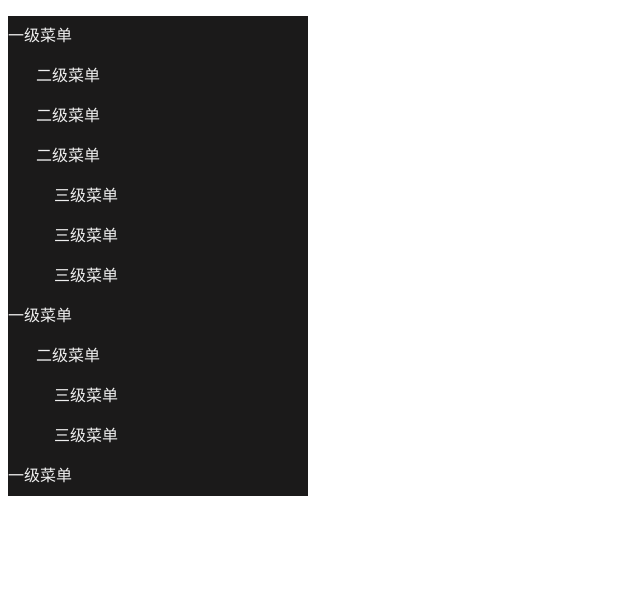
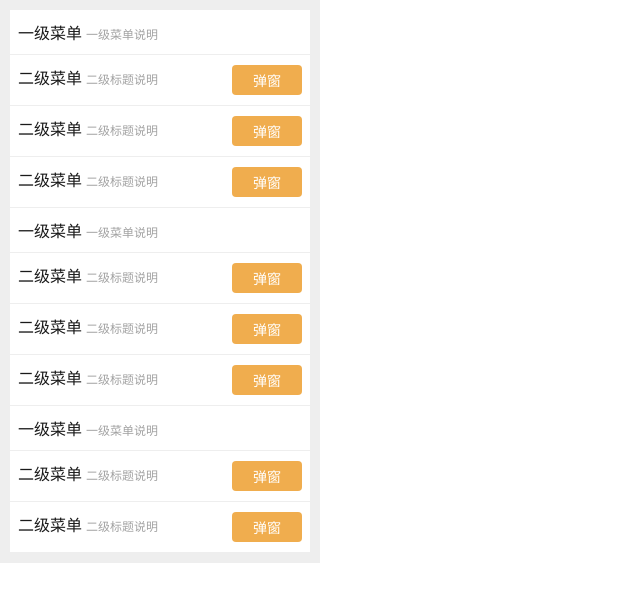
Before and after one commit to qf-wang/Small-function, a plain HTML site: page 练习题/menu/index.html in a window 1280 px wide. Shown: the whole page, without its empty margins (0-640 px from the left). Drawn offline with nearby package versions, Linux system fonts and the light colour scheme; a small style sheet from the web is missing.

Commit message:
add menu

```diff
--- /dev/null
+++ b/练习题/menu/css/common.css
@@ -0,0 +1,24 @@
+
+.btn {
+    display: inline-block;
+    padding: 4px 20px;
+    font-size: 14px;
+    font-weight: 400;
+    /* text-align: center; */
+    white-space: nowrap;
+    vertical-align: middle;
+    cursor: pointer;
+    border: 1px solid transparent;
+    border-radius: 4px;
+    color: #fff;
+    background-color: #999;
+  }
+  .btn:focus {
+    outline: none;
+  }
+  .btn-warning {
+      background-color: #f0ad4e
+  }
+  .btn-danger {
+    background-color: #ff6666;
+  }
--- /dev/null
+++ b/练习题/menu/css/menu.less
@@ -0,0 +1,39 @@
+@color: #888;
+.set-menu {
+    width: 300px;
+    padding: 10px;
+    background-color: #eee;
+    color: lighten(#000, 10%);
+    .menu{
+        background-color: #fff;
+        li {
+            list-style: none;
+            cursor: pointer;
+            .title {
+                padding: 10px 8px;
+                border-bottom: 1px solid lighten(@color, 40%);
+                overflow: hidden;
+                white-space: nowrap;
+                text-overflow: ellipsis;
+                span {
+
+                    &+small {
+                        font-size: 12px;
+                        color: lighten(@color, 10%);
+                    }
+                }
+                .qf, .btn {
+                    float: right;
+                    color:  @color;
+                }
+                .btn {
+                    color:  #fff;
+                }
+            }
+            ul {
+            //    background-color: lighten(@color, 42%);
+
+            }
+        }
+    }
+}
--- /dev/null
+++ b/练习题/menu/css/model.less
@@ -0,0 +1,57 @@
+* {
+  margin: 0;
+  padding: 0;
+}
+.model-dialog {
+  position: absolute;
+  top: 0;
+  left: 0;
+  display: none;
+  align-items: center;
+  justify-content: center;
+  width: 100%;
+  height: 100%;
+  background-color: fade(#000,40%);
+  .model-content {
+    padding: 20px 10px;
+    width: 400px;
+    background-color: #fff;
+    // border: 1px solid #000;
+    box-shadow: 0 3px 9px fade(#000, 50%);
+    .model-header {
+      // height: 40px;
+      // line-height: 40px;
+      text-align: center;
+      .close {
+        float: right;
+      }
+    }
+    .model-body {
+      min-height: 100px;
+    }
+    .model-footer {
+      text-align: right;
+    }
+  }
+}
+.btn {
+  display: inline-block;
+  padding: 6px 12px;
+  margin-bottom: 0;
+  font-size: 14px;
+  font-weight: 400;
+  text-align: center;
+  white-space: nowrap;
+  vertical-align: middle;
+  cursor: pointer;
+  border: 1px solid transparent;
+  border-radius: 4px;
+  color: #fff;
+  background-color: #999;
+  &:focus {
+    outline: none;
+  }
+  &-danger {
+     background-color: lighten(red, 20%);
+  }
+}
--- a/练习题/menu/index.html
+++ b/练习题/menu/index.html
@@ -1,108 +1,51 @@
 <!DOCTYPE html>
 <html>
-	<head>
-		<meta charset="UTF-8">
-		<title></title>
-		<link rel="stylesheet" type="text/css" href="//at.alicdn.com/t/font_732107_ol6bmjr6vf.css"/>
-        <style type="text/css">
 
-			li {
-				list-style: none;
-				background-color: #1b1a1a;
-				color: #efefef;
-				line-height: 40px;
-                cursor: pointer;
-            }
-			li div:hover {
-				background-color: #000;
-				color: #fff;
-				box-shadow: 0 0 10px rgba(0,0,0,0.8);
-                text-shadow: 0 0 2px rgba(255,255,255,0.8);
-			}
-			ul {
-				padding-left: 0;
-				width: 300px;
-				overflow: hidden;
-			}
-			.first i {
-				margin-right: 4px;
-				font-size: 14px;
-			}
-			.second div {
-				padding-left: 28px;
-			}
-			.third div {
-				padding-left: 46px;
-			}
-			.second, .third {
-				/* display: none; */
-			}
-			.qf {
-				float: right;
-				padding-right: 10px;
-			}
-		</style>
-	</head>
-	<body>
+<head>
+	<meta charset="UTF-8">
+	<title></title>
+	<link rel="stylesheet" type="text/css" href="//at.alicdn.com/t/font_863464_3et1j04urwf.css" />
+	<link rel="stylesheet" href="css/common.css">
+	<link rel="stylesheet" href="css/menu.css">
+	<link rel="stylesheet" href="css/model.css">
+</head>
 
-		<ul  class="first">
+<body>
+	<div class="set-menu">
+		<!-- <ul class="menu">
 			<li>
-				<div>一级菜单  <i class="qf qf-shop-plus"></i></div>
-				<ul class="second">
+				<div class="title">
+					<span>一级菜单</span>
+					<small>一级标题说明</small>
+					<i class="qf shop-arrow-down"></i>
+				</div>
+				<ul>
 					<li>
-						<div>二级菜单</div>
+						<div class="title">
+								<span>二级菜单</span>
+								<small>二级标题说明</small>
+							<button type="button" class="btn btn-warning">弹窗</button>
+						</div>
 					</li>
 					<li>
-						<div>二级菜单</div>
-					</li>
-					<li>
-						<div>二级菜单 <i class="qf qf-shop-plus"></i></div>
-						<ul class="third">
-							<li><div>三级菜单 </div></li>
-							<li><div>三级菜单 </div></li>
-							<li><div>三级菜单 </div></li>
-						</ul>
+						<div class="title">
+								<span>二级菜单</span>
+								<small>二级标题说明</small>
+							<button type="button" class="btn btn-warning">弹窗</button>
+						</div>
 					</li>
 				</ul>
 			</li>
-			<li>
-				<div> 一级菜单 <i class="qf qf-shop-plus"></i></div>
-				<ul class="second">
-					<li>
-						<div>二级菜单 <i class="qf qf-shop-plus"></i></div>
-						<ul class="third">
-							<li><div>三级菜单 </div></li>
-							<li><div>三级菜单 </div></li>
-						</ul>
-					</li>
-				</ul>
-            </li>
-            <li><div> 一级菜单</div></li>
-		</ul>
+		</ul> -->
 
-		<script type="text/javascript" src="jquery.js" ></script>
-		<script type="text/javascript">
-          var menu3 = (function(){
-            var $ulbox = $('.first')
-              return {
-                  init() {
-                      this.events();
-                  },
-                  events() {
-                      var _this = this;
-                      $("li:has(ul)").on("click", function() {
-                          $(this).children("ul").slideToggle();
-                          $(this).children("div").children("i").toggleClass("qf-shop-plus").toggleClass("qf-shop-reduce")
-                      })
-                      $("li").on("click", function(ev) {
-                          ev.stopPropagation();
-                      })
-                  }
+	</div>
 
-              }
+	<script type="text/javascript" src="js/jquery.js"></script>
+	<script src="js/model.js"></script>
+	<script src="js/menu.js"></script>
+	<script type="text/javascript">
+		menu.init()
+	</script>
+</body>
 
-          })()
-          menu3.init()
-		</script>
-	</body>
 </html>
--- /dev/null
+++ b/练习题/menu/js/menu.js
@@ -0,0 +1,119 @@
+var menu = (function () {
+    return {
+        init() {
+            this.$ulbox = $('.set-menu');
+            // 菜单栏中显示的标题
+            this.getData().then(data => {
+                this.insertData(data);
+                this.$title = this.$ulbox.find('.title');
+                this.events();
+            })
+        },
+        events() {
+            var _this = this;
+            this.$ulbox.find("li:has(ul)").on("click", function () {
+                $(this).children("ul").slideToggle();
+                $(this).children("div").children("i").toggleClass("shop-arrow-down").toggleClass("shop-arrow-up");
+            })
+            this.$title.on('click', function(ev) {
+                ev.stopPropagation();
+            }).on('click', '.btn', function() {
+                // 调用弹窗,显示
+                var model = new Model();
+                // 括号内传入展示内容
+                var parent = $(this).closest('li');
+                var parent2 = parent.closest('li')
+                console.log(parent2)
+                model.show(`${parent.parent().parent().index()}-${parent.index()}`);
+            })
+
+
+        },
+
+        // 获取数据
+        getData() {
+            return new Promise((resolve, reject) => {
+                data = $.getJSON('json/menu.json', data => {
+                    resolve(data);
+                });
+
+            })
+        },
+        insertData(data) {
+            let ul = $('<ul class="menu"></ul>');
+            // ul.className = 'menu';
+            // debugger
+            data.forEach((item, index) => {
+                let li = $('<li></li>');
+                let liContent = `<div class="title">
+                                <span>${item.name}</span>
+                                <small>${item.content}</small>
+                                <i class="qf shop-arrow-down"></i>
+                            </div>`;
+                li.append(liContent);
+                if (item.child) {
+                    let ul = $('<ul></ul>');
+                    item.child.forEach((item, index) => {
+                        let li = $('<li></li>');
+                        let liContent = `<div class="title">
+                                                <span>二级菜单</span>
+                                                <small>二级标题说明</small>
+                                            <button type="button" class="btn btn-warning">弹窗</button>
+                                        </div>
+                                    `
+                        li.append(liContent);
+                        ul.append(li);
+                    })
+                    li.append(ul)
+                }
+                ul.append(li)
+            })
+            this.$ulbox.html(ul);
+
+        },
+        lazyLoding() {
+
+        }
+    }
+})()
+class menuTree {
+    /*
+    {
+        target: '' // dom 元素
+    }
+    */
+    constructor(obj) {
+        this.$target = $(obj.target);
+    }
+    //添加数据
+    // 相同样式和属性,递归
+    // insertData(data) {
+    //     var frag = document.createDocumentFragment();
+    //     function createDom(dom, data) {
+    //         var ul = document.createElement('ul');
+    //         data.forEach((item, index) => {
+    //             var li = document.createElement('li');
+    //             var div = document.createElement('div');
+    //             div.innerHTML = item.name + '<i class="qf qf-shop-reduce"></i>';
+    //             li.appendChild(div);
+    //             ul.appendChild(li);
+    //             // 如果存在child
+    //             if(item.child) {
+    //                 createDom(li, item.child);
+    //             }
+    //         })
+    //         dom.appendChild(ul);
+    //     }
+    //     createDom(frag, data);
+    //     console.log(this.$target);
+    //     this.$target[0].appendChild(frag);
+    // 特殊结构
+    insertData(data) {
+
+    }
+    // }
+    //   懒加载
+    lazyLoding() {
+
+    }
+}
--- /dev/null
+++ b/练习题/menu/js/model.js
@@ -0,0 +1,40 @@
+var Model = (function() {
+  var instance = null;
+  function Dialog() {
+    var frag = document.createElement('div');
+    frag.innerHTML = `<div class="model-dialog">
+                <div class="model-content">
+                  <div class="model-header">
+                    <h4 class="model-title">提示内容</h4>
+                  </div>
+                  <div class="model-body">
+
+                  </div>
+                  <div class="model-footer">
+                    <button class="btn btn-danger" >关闭</button>
+                  </div>
+                </div>
+              </div>`
+
+    document.body.appendChild(frag);
+    this.ele = document.querySelector('.model-dialog');
+    this.body = this.ele.querySelector('.model-body');
+    this.$btn = this.ele.querySelector('.btn-danger');
+    this.$btn.onclick = (function() {
+      this.close()
+    }).bind(this);
+  }
+  Dialog.prototype.show = function (str) {
+    this.body.innerHTML = str;
+    this.ele.style.display = 'flex';
+  }
+  Dialog.prototype.close = function () {
+    this.ele.style.display = 'none';
+  }
+  return function () {
+    if(!instance) {
+      instance = new Dialog();
+    }
+    return instance;
+  }
+}())
--- /dev/null
+++ b/练习题/menu/json/menu.json
@@ -0,0 +1,52 @@
+[
+    {
+        "name": "一级菜单",
+        "content": "一级菜单说明",
+        "child": [
+            {
+                "name": "二级菜单",
+                "content": "一级菜单说明"
+            },
+            {
+                "name": "二级菜单",
+                "content": "一级菜单说明"
+            },
+            {
+                "name": "二级菜单",
+                "content": "一级菜单说明"
+            }
+        ]
+    },
+    {
+        "name": "一级菜单",
+        "content": "一级菜单说明",
+        "child": [
+            {
+                "name": "二级菜单",
+                "content": "一级菜单说明"
+            },
+            {
+                "name": "二级菜单",
+                "content": "一级菜单说明"
+            },
+            {
+                "name": "二级菜单",
+                "content": "一级菜单说明"
+            }
+        ]
+    },
+    {
+        "name": "一级菜单",
+        "content": "一级菜单说明",
+        "child": [
+            {
+                "name": "二级菜单",
+                "content": "一级菜单说明"
+            },
+            {
+                "name": "二级菜单",
+                "content": "一级菜单说明"
+            }
+        ]
+    }
+]
```
Also changed, not shown: 练习题/menu/css/menu.css (added), 练习题/menu/css/model.css (added).
